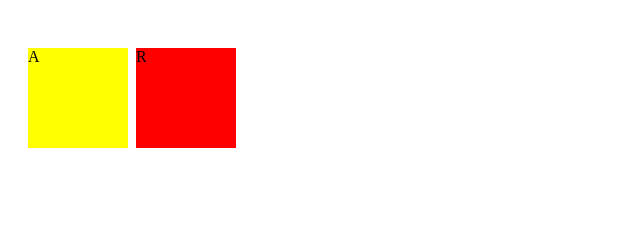
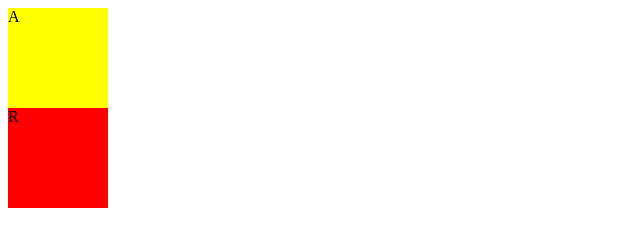
Before and after one commit to profeInformatica101/javaScript_Ejemplos, a plain HTML site: page onclickEvent.html in a window 1280 px wide. Shown: the whole page, without its empty margins (0-640 px from the left). Drawn offline with Linux system fonts and the light colour scheme.

Commit message:
Update onclickEvent.html

```diff
--- a/onclickEvent.html
+++ b/onclickEvent.html
@@ -3,6 +3,20 @@
 <head>
     <title>Div Tags</title>
 </head>
+    <style>
+        #capa1{
+        left:20px;
+            top:40px;
+         background-color:yellow;
+        }
+
+        #capa2{
+          background-color:red;
+        }
+        .caja{
+         width:100px; height:100px;
+        }
+    </style>
 
 <script>
     function Dice(mensaje){
@@ -11,15 +25,9 @@
 
 </script>
 <body>
-    <div id="contenedor" style="position: relative;">
-        <div onclick="Dice('Soy Amarillo');" id="capa1" style="position: absolute;
-                               left:20px; top:40px;
-                               background-color:yellow; z-index:1;
-                               width:100px; height:100px;">A</div>
-        <div onclick="Dice('Soy Rojo')" id="capa2" style="position: absolute;
-                               left:128px; top:40px;
-                               background-color:RED; z-index:1;
-                               width:100px; height:100px;">R</div>
+    <div id="contenedor">
+        <div onclick="Dice('Soy Amarillo');" id="capa1" class="caja">A</div>
+        <div onclick="Dice('Soy Rojo')" id="capa2" class="caja">R</div>
 
     </div>
 </body>
```
